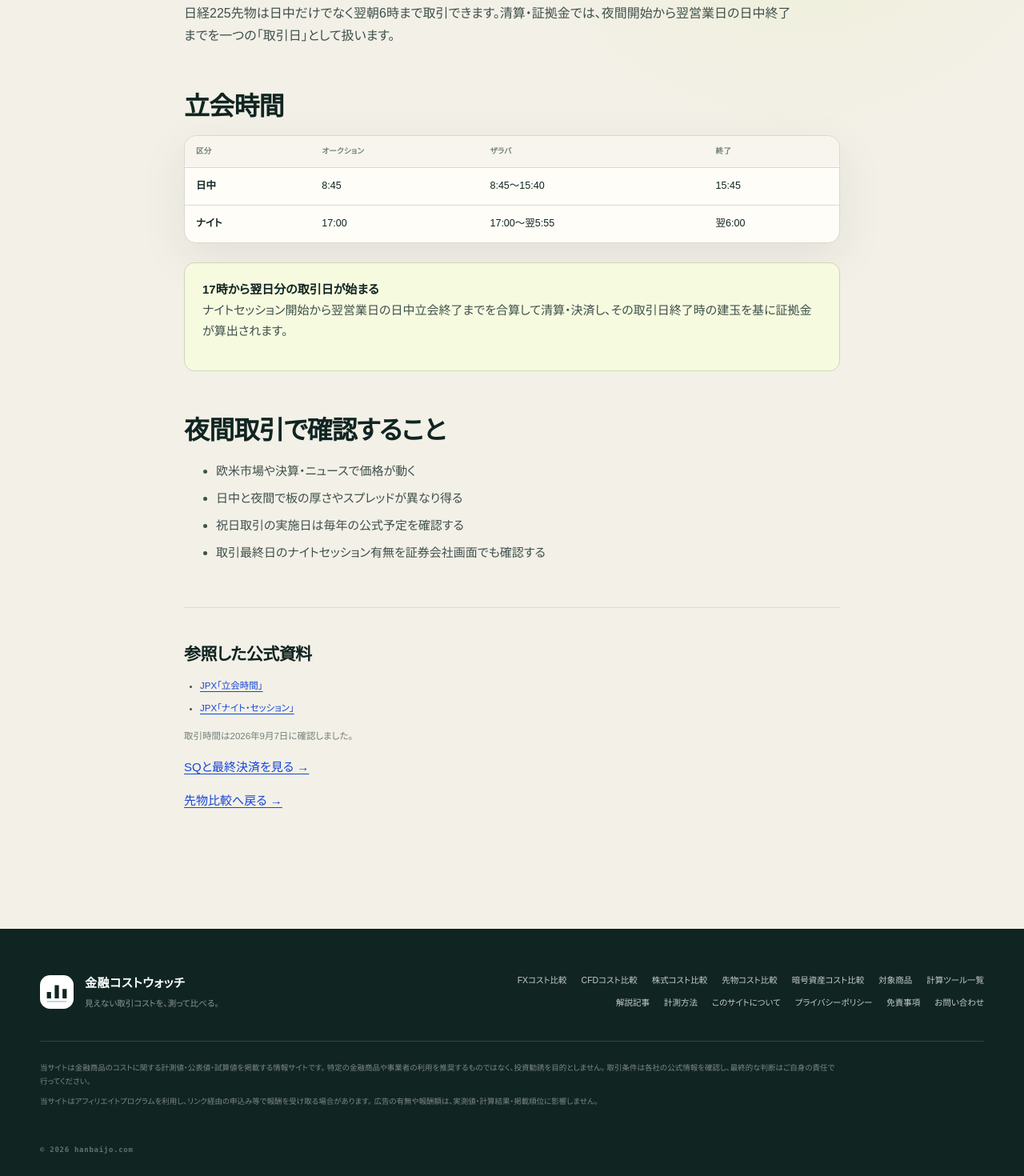
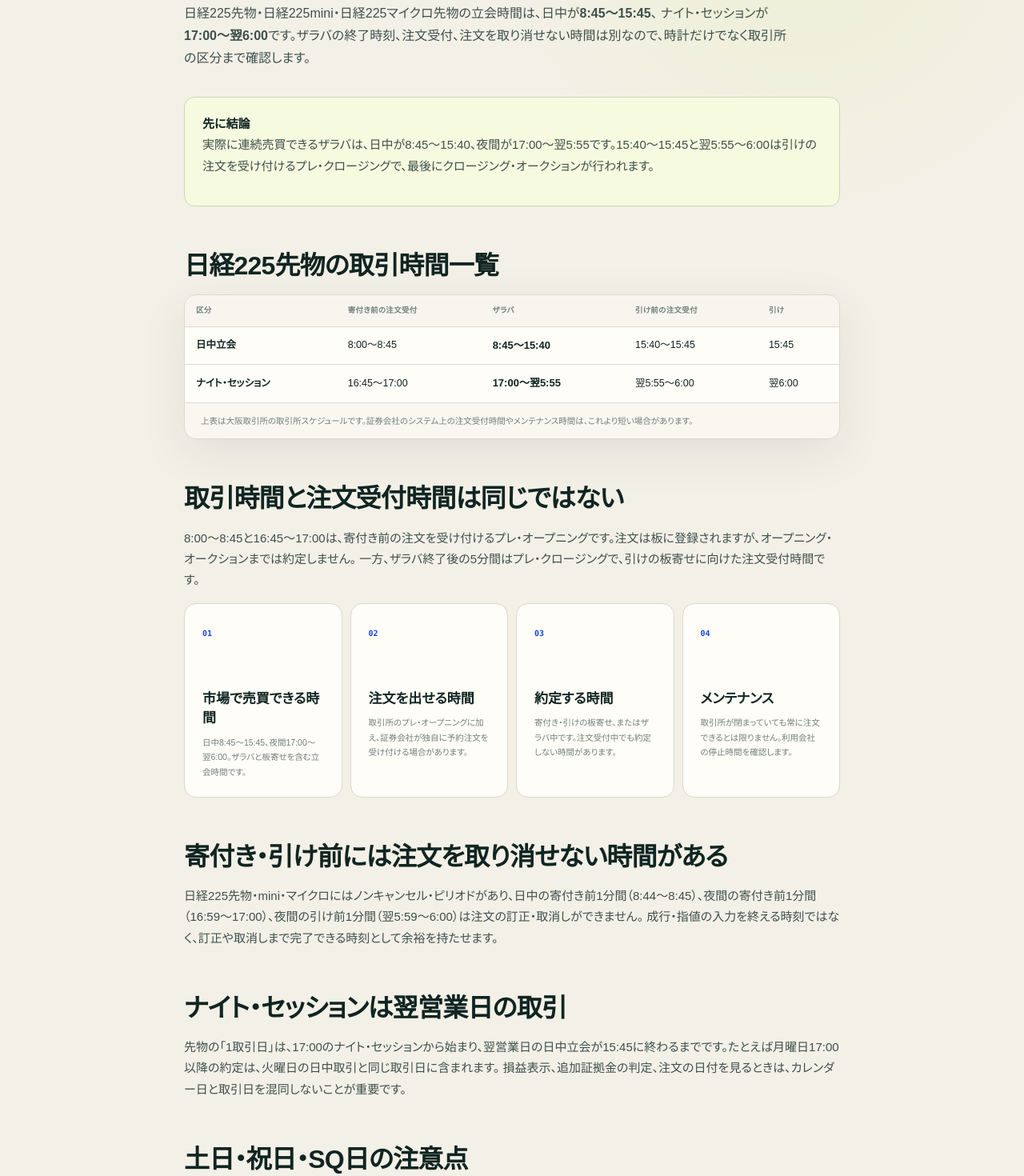
Before and after one commit to mrok18/hanbaijo, a Next.js app: page /articles/nikkei225-futures-night-session in a window 1280 px wide. Shown: the part 320-1790 px from the top of the page at 80% size. Built offline with nearby package versions, Linux system fonts and the light colour scheme.

Commit message:
Improve Nikkei futures trading hours intent

```diff
--- a/app/articles/nikkei225-futures-night-session/page.tsx
+++ b/app/articles/nikkei225-futures-night-session/page.tsx
@@ -1,3 +1,137 @@
+import type { Metadata } from 'next';
 import Link from 'next/link';
-export const metadata={ alternates: { canonical: '/articles/nikkei225-futures-night-session' },title:'日経225先物の取引時間｜ナイトセッションは何日扱い？',description:'日経225先物の日中立会とナイトセッションの時間、取引日の区切り、祝日取引を公式情報から整理します。'};
-export default function Page(){return <article><p className="page-kicker">NIKKEI 225 FUTURES / HOURS</p><h1>日経225先物の取引時間<br/>ナイトセッションは何日扱い？</h1><p className="lede">日経225先物は日中だけでなく翌朝6時まで取引できます。清算・証拠金では、夜間開始から翌営業日の日中終了までを一つの「取引日」として扱います。</p><h2>立会時間</h2><div className="data-panel"><div className="table-scroll"><table className="rates comparison-table"><thead><tr><th>区分</th><th>オークション</th><th>ザラバ</th><th>終了</th></tr></thead><tbody><tr><td className="ex-name">日中</td><td>8:45</td><td>8:45〜15:40</td><td>15:45</td></tr><tr><td className="ex-name">ナイト</td><td>17:00</td><td>17:00〜翌5:55</td><td>翌6:00</td></tr></tbody></table></div></div><div className="callout"><strong>17時から翌日分の取引日が始まる</strong><p>ナイトセッション開始から翌営業日の日中立会終了までを合算して清算・決済し、その取引日終了時の建玉を基に証拠金が算出されます。</p></div><h2>夜間取引で確認すること</h2><ul><li>欧米市場や決算・ニュースで価格が動く</li><li>日中と夜間で板の厚さやスプレッドが異なり得る</li><li>祝日取引の実施日は毎年の公式予定を確認する</li><li>取引最終日のナイトセッション有無を証券会社画面でも確認する</li></ul><section className="article-sources"><h2>参照した公式資料</h2><ul><li><a href="https://www.jpx.co.jp/derivatives/rules/trading-hours/" target="_blank" rel="noopener noreferrer">JPX「立会時間」</a></li><li><a href="https://www.jpx.co.jp/derivatives/rules/trading-hours/01.html" target="_blank" rel="noopener noreferrer">JPX「ナイト・セッション」</a></li></ul><p>取引時間は2026年9月7日に確認しました。</p></section><p><Link href="/articles/nikkei225-futures-sq-settlement">SQと最終決済を見る →</Link></p><p><Link href="/futures">先物比較へ戻る →</Link></p></article>}
+
+export const metadata: Metadata = {
+  title: '日経225先物の取引時間｜日中・ナイト・注文受付を整理',
+  description: '日経225先物・mini・マイクロの取引時間を、日中8:45〜15:45、ナイト17:00〜翌6:00の立会、注文受付、取消不可時間、祝日・SQ日の注意点に分けて解説します。',
+  alternates: { canonical: '/articles/nikkei225-futures-night-session' },
+};
+
+const sessions = [
+  ['日中立会', '8:00〜8:45', '8:45〜15:40', '15:40〜15:45', '15:45'],
+  ['ナイト・セッション', '16:45〜17:00', '17:00〜翌5:55', '翌5:55〜6:00', '翌6:00'],
+] as const;
+
+const faqs = [
+  {
+    question: '日経225先物は何時から何時まで取引できますか？',
+    answer: '大阪取引所の立会時間は、日中が8:45〜15:45、ナイト・セッションが17:00〜翌6:00です。連続売買のザラバは日中15:40、夜間は翌5:55までで、その後にクロージング・オークションがあります。',
+  },
+  {
+    question: '15:45から17:00までは取引できますか？',
+    answer: '市場での売買はできません。ナイト・セッションの注文受付は取引所では16:45から始まりますが、証券会社の受付開始時刻やメンテナンス時間は各社で異なります。',
+  },
+  {
+    question: '土日や祝日も取引できますか？',
+    answer: '土日は通常休場です。祝日は大阪取引所が指定した日に祝日取引を実施します。すべての祝日に取引できるわけではないため、JPXの祝日取引実施日と利用する証券会社の案内を確認します。',
+  },
+] as const;
+
+export default function Page() {
+  const faqJsonLd = {
+    '@context': 'https://schema.org',
+    '@type': 'FAQPage',
+    mainEntity: faqs.map((faq) => ({
+      '@type': 'Question',
+      name: faq.question,
+      acceptedAnswer: { '@type': 'Answer', text: faq.answer },
+    })),
+  };
+
+  return (
+    <article>
+      <script type="application/ld+json" dangerouslySetInnerHTML={{ __html: JSON.stringify(faqJsonLd).replace(/</g, '\\u003c') }} />
+      <p className="page-kicker">NIKKEI 225 FUTURES / TRADING HOURS</p>
+      <h1>日経225先物の取引時間<br />日中・ナイト・注文受付を整理</h1>
+      <p className="lede">
+        日経225先物・日経225mini・日経225マイクロ先物の立会時間は、日中が<strong>8:45〜15:45</strong>、
+        ナイト・セッションが<strong>17:00〜翌6:00</strong>です。ザラバの終了時刻、注文受付、注文を取り消せない時間は別なので、時計だけでなく取引所の区分まで確認します。
+      </p>
+
+      <div className="callout">
+        <strong>先に結論</strong>
+        <p>実際に連続売買できるザラバは、日中が8:45〜15:40、夜間が17:00〜翌5:55です。15:40〜15:45と翌5:55〜6:00は引けの注文を受け付けるプレ・クロージングで、最後にクロージング・オークションが行われます。</p>
+      </div>
+
+      <h2>日経225先物の取引時間一覧</h2>
+      <div className="data-panel">
+        <div className="table-scroll">
+          <table className="rates comparison-table">
+            <thead>
+              <tr><th>区分</th><th>寄付き前の注文受付</th><th>ザラバ</th><th>引け前の注文受付</th><th>引け</th></tr>
+            </thead>
+            <tbody>
+              {sessions.map(([label, preOpen, regular, preClose, close]) => (
+                <tr key={label}>
+                  <td className="ex-name">{label}</td><td>{preOpen}</td><td><strong>{regular}</strong></td><td>{preClose}</td><td>{close}</td>
+                </tr>
+              ))}
+            </tbody>
+          </table>
+        </div>
+        <p className="panel-note">上表は大阪取引所の取引所スケジュールです。証券会社のシステム上の注文受付時間やメンテナンス時間は、これより短い場合があります。</p>
+      </div>
+
+      <h2>取引時間と注文受付時間は同じではない</h2>
+      <p>
+        8:00〜8:45と16:45〜17:00は、寄付き前の注文を受け付けるプレ・オープニングです。注文は板に登録されますが、オープニング・オークションまでは約定しません。
+        一方、ザラバ終了後の5分間はプレ・クロージングで、引けの板寄せに向けた注文受付時間です。
+      </p>
+      <div className="fx-metric-grid">
+        <article><b>01</b><h3>市場で売買できる時間</h3><p>日中8:45〜15:45、夜間17:00〜翌6:00。ザラバと板寄せを含む立会時間です。</p></article>
+        <article><b>02</b><h3>注文を出せる時間</h3><p>取引所のプレ・オープニングに加え、証券会社が独自に予約注文を受け付ける場合があります。</p></article>
+        <article><b>03</b><h3>約定する時間</h3><p>寄付き・引けの板寄せ、またはザラバ中です。注文受付中でも約定しない時間があります。</p></article>
+        <article><b>04</b><h3>メンテナンス</h3><p>取引所が閉まっていても常に注文できるとは限りません。利用会社の停止時間を確認します。</p></article>
+      </div>
+
+      <h2>寄付き・引け前には注文を取り消せない時間がある</h2>
+      <p>
+        日経225先物・mini・マイクロにはノンキャンセル・ピリオドがあり、日中の寄付き前1分間（8:44〜8:45）、夜間の寄付き前1分間（16:59〜17:00）、夜間の引け前1分間（翌5:59〜6:00）は注文の訂正・取消しができません。
+        成行・指値の入力を終える時刻ではなく、訂正や取消しまで完了できる時刻として余裕を持たせます。
+      </p>
+
+      <h2>ナイト・セッションは翌営業日の取引</h2>
+      <p>
+        先物の「1取引日」は、17:00のナイト・セッションから始まり、翌営業日の日中立会が15:45に終わるまでです。たとえば月曜日17:00以降の約定は、火曜日の日中取引と同じ取引日に含まれます。
+        損益表示、追加証拠金の判定、注文の日付を見るときは、カレンダー日と取引日を混同しないことが重要です。
+      </p>
+
+      <h2>土日・祝日・SQ日の注意点</h2>
+      <ul>
+        <li><strong>土日：</strong>通常は休場です。金曜日のナイト・セッションは土曜日の午前6:00まで続きます。</li>
+        <li><strong>祝日：</strong>大阪取引所が指定した日は祝日取引を実施します。全祝日が対象ではなく、証券会社によって参加商品や注文受付が異なる場合があります。</li>
+        <li><strong>SQ週：</strong>通常のSQが第2金曜日なら、期近限月の取引最終日はその前営業日に終了します。取引最終日の日中立会後は、同じ限月をナイト・セッションで取引できません。</li>
+        <li><strong>臨時変更：</strong>障害、市況、年末年始などで予定が変わる場合は、JPXと証券会社の最新案内を優先します。</li>
+      </ul>
+
+      <h2>現物の日経平均・CFDとは時間が異なる</h2>
+      <p>
+        このページの時間は大阪取引所に上場する日経225先物のものです。日経平均株価を構成する現物株や、証券会社・FX会社が提供する日経225 CFDには別の取引時間があります。
+        「日経225」という名称だけで判断せず、先物・現物・CFDのどの商品を取引するのかを先に確認してください。
+      </p>
+
+      <h2>日経225先物の取引時間に関するFAQ</h2>
+      {faqs.map((faq) => (
+        <section key={faq.question}>
+          <h3>{faq.question}</h3>
+          <p>{faq.answer}</p>
+        </section>
+      ))}
+
+      <section className="article-sources" aria-labelledby="sources">
+        <h2 id="sources">参照した公式資料</h2>
+        <ul>
+          <li><a href="https://www.jpx.co.jp/derivatives/products/domestic/225futures/01.html" target="_blank" rel="noopener noreferrer">JPX「日経225先物 制度概要」</a></li>
+          <li><a href="https://www.jpx.co.jp/derivatives/rules/trading-hours/" target="_blank" rel="noopener noreferrer">JPX「立会時間」</a></li>
+          <li><a href="https://www.jpx.co.jp/derivatives/rules/holidaytrading.html" target="_blank" rel="noopener noreferrer">JPX「祝日取引」</a></li>
+          <li><a href="https://www.rakuten-sec.co.jp/web/fop/futures/rule/session/" target="_blank" rel="noopener noreferrer">楽天証券「株価指数先物 取引時間／注文受付時間」</a></li>
+        </ul>
+        <p>取引時間・注文受付区分は2026年9月13日に確認しました。実際の注文受付とメンテナンス時間は利用する証券会社の最新案内を優先してください。</p>
+      </section>
+
+      <p><Link href="/articles/nikkei225-futures-sq-settlement">SQと取引最終日を確認する →</Link></p>
+      <p><Link href="/futures/nikkei225-fee-comparison">日経225先物の手数料を比較する →</Link></p>
+      <p><Link href="/futures">先物比較へ戻る →</Link></p>
+    </article>
+  );
+}
--- a/app/articles/posts.ts
+++ b/app/articles/posts.ts
@@ -185,7 +185,7 @@ export const POSTS = [
   { slug: 'dmm-cfd-agriculture-trading-hours', category: 'CFD・DMM CFD', title: 'DMM CFD農産物の取引時間｜コーン・大豆・小麦の休止時間', desc: '農産物CFDの分割された取引時間、夏冬時間、祝日・時間外注文の注意点を整理する。' },
   { slug: 'dmm-cfd-gold-vs-oil-cost', category: 'CFD・DMM CFD', title: 'DMM CFDの金と原油は何が違う？証拠金・調整額を比較', desc: '同じ商品CFDでも異なる取引単位、必要証拠金、金利調整額・価格調整額を整理する。' },
   { slug: 'nikkei225-futures-sq-settlement', category: '先物', title: '日経225先物のSQとは？取引最終日と最終決済を整理', desc: '第2金曜日、前営業日の取引終了、SQ値による差金決済を時系列で確認する。' },
-  { slug: 'nikkei225-futures-night-session', category: '先物', title: '日経225先物の取引時間｜ナイトセッションは何日扱い？', desc: '日中8時45分〜15時45分、夜間17時〜翌6時と、取引日・祝日取引の考え方を整理する。' },
+  { slug: 'nikkei225-futures-night-session', category: '先物', title: '日経225先物の取引時間｜日中・ナイト・注文受付を整理', desc: '日中8:45〜15:45、夜間17:00〜翌6:00の立会と、注文受付、取消不可時間、祝日・SQ日の注意点を整理する。' },
   { slug: 'matsui-nisa-fees', category: 'NISA・松井証券', title: '松井証券NISAは手数料無料？為替・信託報酬まで確認', desc: '日本株・米国株・投資信託の売買手数料0円と、別途残る為替手数料・信託報酬を分ける。' },
   { slug: 'matsui-one-day-margin-cost', category: '国内株・松井証券', title: '松井証券の一日信用は本当に無料？翌日持越しの費用', desc: 'ネット手数料、金利・貸株料、プレミアム空売り料、翌営業日の任意決済手数料を整理する。' },
   { slug: 'systre-select-365-strategy-selection', category: 'FX自動売買', title: 'シストレセレクト365のストラテジー選び｜利益率だけで決めない', desc: '最大ドローダウン、リスクリターン率、取引回数、推奨証拠金からストラテジーを比較する。' },
```
